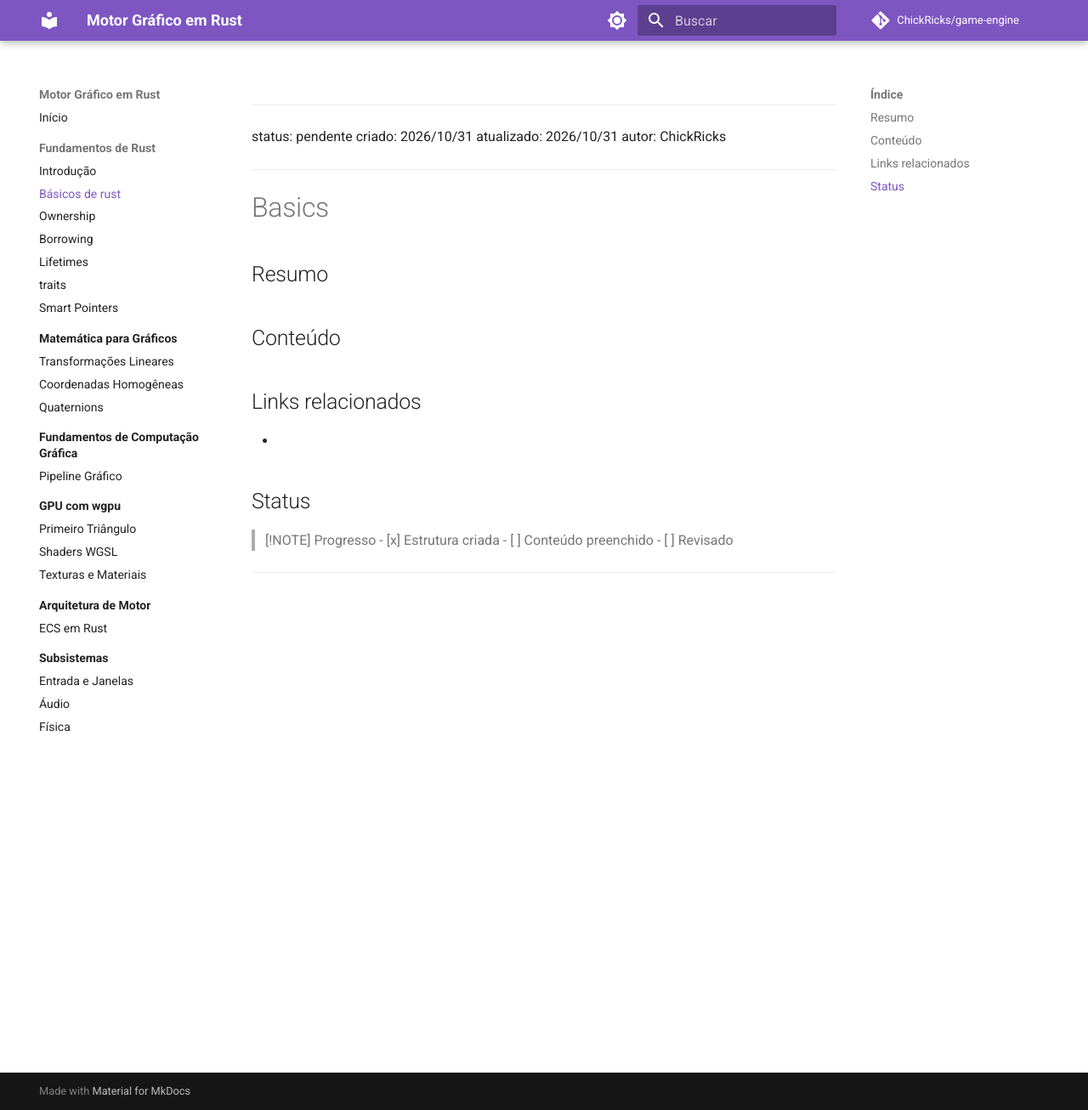
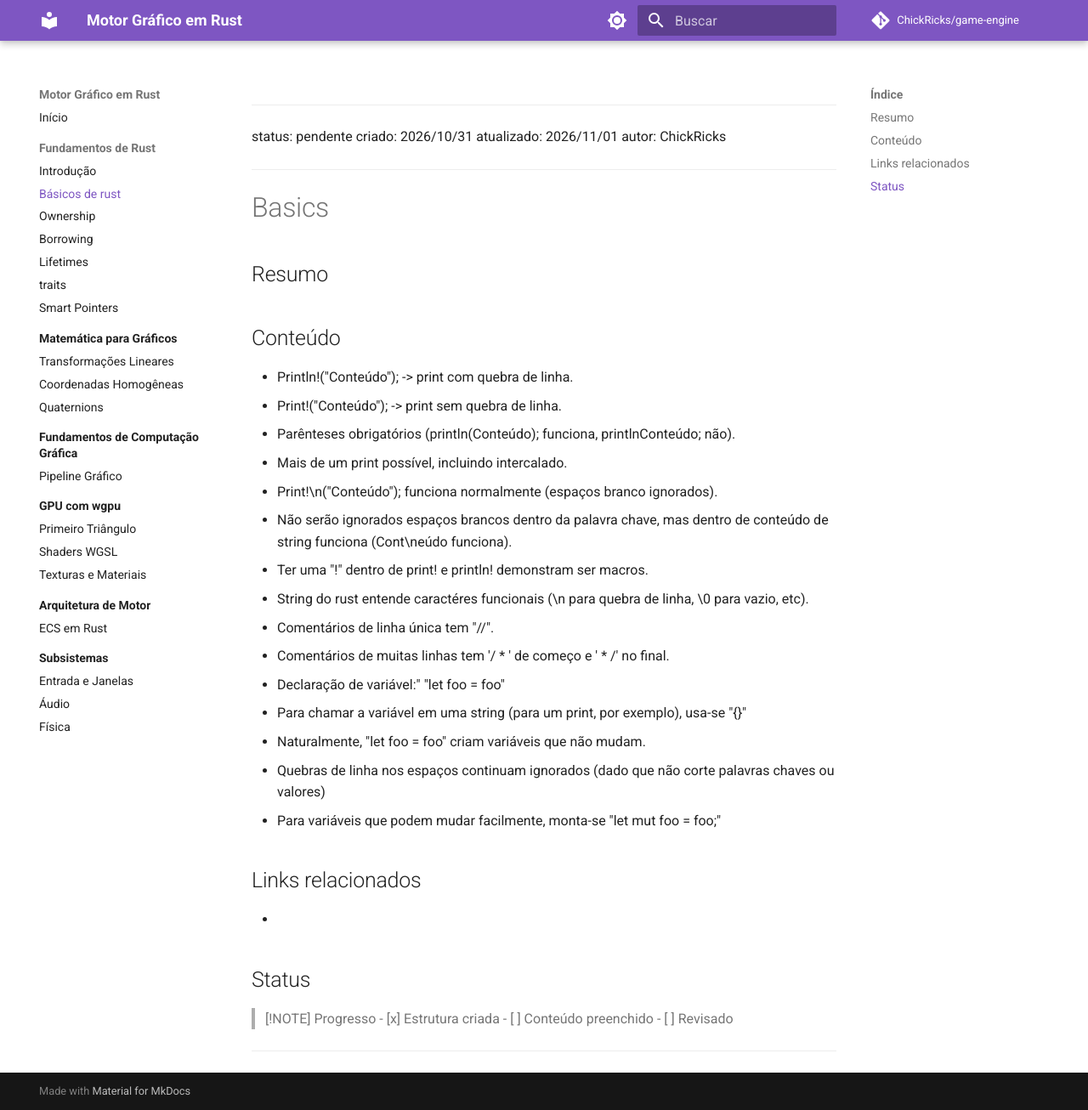
Before and after one commit to ChickRicks/game-engine, an MkDocs documentation site: the page built from docs/1-fundamentos-rust/1-basics.md, in a window 1280 px wide and 1306 px high. Shown: the whole window at 85% size. Built offline with MkDocs 1.6.1 and Material for MkDocs 9.7.7, drawn with Linux system fonts in a browser that asks for light colours; comment, search, counter and statistics services are not loaded.

Commit message:
vault backup: 2026-11-01 10:27:58

```diff
--- a/docs/1-fundamentos-rust/1-basics.md
+++ b/docs/1-fundamentos-rust/1-basics.md
@@ -2,16 +2,31 @@
 ---
 status: pendente
 criado: 2026/10/31
-atualizado: 2026/10/31
+atualizado: 2026/11/01
 autor: ChickRicks
 ---
 # Basics
 
 ## Resumo
-<!-- Descreva brevemente o objetivo deste tópico -->
+
 
 ## Conteúdo
-<!-- Preencha conforme avança o estudo -->
+
+- Println!("Conteúdo"); -> print com quebra de linha.
+- Print!("Conteúdo"); -> print sem quebra de linha.
+- Parênteses obrigatórios (println(Conteúdo); funciona, printlnConteúdo; não).
+- Mais de um print possível, incluindo intercalado.
+- Print!\n("Conteúdo"); funciona normalmente (espaços branco ignorados).
+- Não serão ignorados espaços brancos dentro da palavra chave, mas dentro de conteúdo de string funciona (Cont\neúdo funciona).
+- Ter uma "!" dentro de print! e println! demonstram ser macros.
+- String do rust entende caractéres funcionais (\n para quebra de linha, \0 para vazio, etc).
+- Comentários de linha única tem "//".
+- Comentários de muitas linhas tem '/ * ' de começo e ' * /' no final.
+-  Declaração de variável:" "let foo = foo"
+-  Para chamar a variável em uma string (para um print, por exemplo), usa-se "{}"
+- Naturalmente, "let foo = foo" criam variáveis que não mudam.
+-  Quebras de linha nos espaços continuam ignorados (dado que não corte palavras chaves ou valores)
+- Para variáveis que podem mudar facilmente, monta-se "let mut foo = foo;"
 
 ## Links relacionados
 -
```
Also changed, not shown: docs/index.md (+1 -2 lines), 2 other files.
